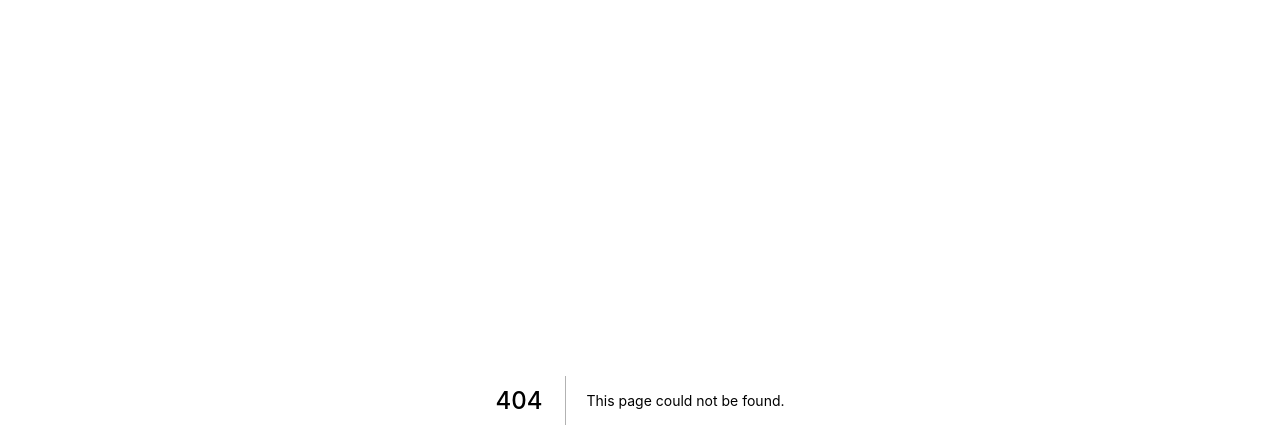
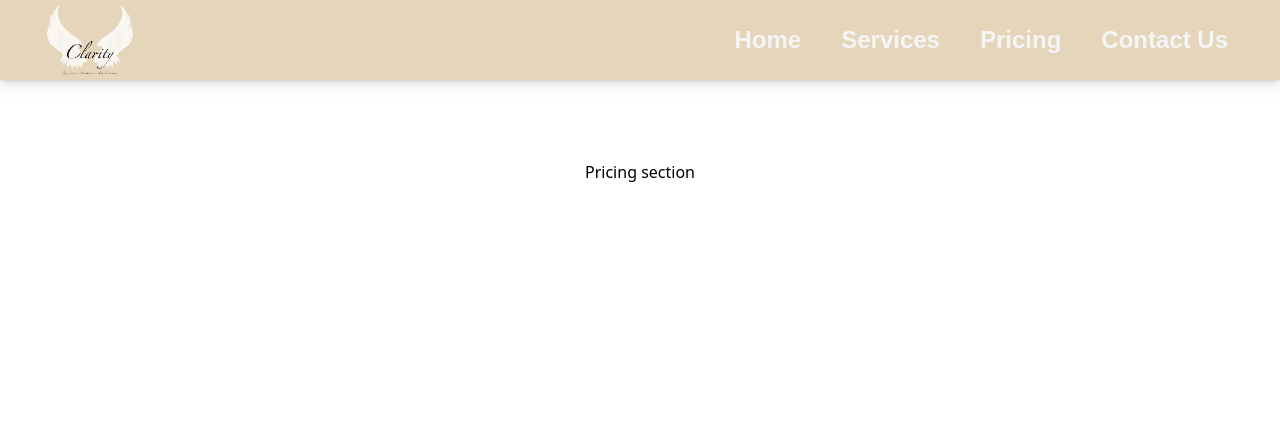
Before and after one commit to xXD3ATHS1R0KeXx/clarityhairdressing-website, a Next.js app: page /pricing in a window 1280 px wide. Before the commit this address had no page. Shown: the top 448 px of the page. Built offline with nearby package versions, Linux system fonts and the light colour scheme; a web font is replaced by a local one.

Commit message:
Updated code
seeing if issue is persistent

```diff
--- a/components/navigationbar.js
+++ b/components/navigationbar.js
@@ -1,6 +1,6 @@
 import React, { useState } from "react";
 import { Transition } from "@headlessui/react";
-import { Link } from "react-scroll";
+import Link from "next/link"
 import Image from 'next/image'
 
 
@@ -19,45 +19,18 @@ export default function Navbar() {
 							</div>
 							<div className="hidden md:block">
 								<div className="ml-10 flex items-baseline space-x-4 font-gayathri font-bold">
-								<Link
-										activeClass="about"
-										to="about"
-										smooth={true}
-										offset={50}
-										duration={500}
-										className="cursor-pointer hover:bg-buttonGold text-offwhite px-3 py-2 rounded-md text-2xl"
-									>
-										About
+									<Link href="/">
+										<a className="cursor-pointer hover:bg-buttonGold text-offwhite px-3 py-2 rounded-md text-2xl">Home</a>
 									</Link>
-									<Link
-										activeClass="services"
-										to="services"
-										smooth={true}
-										offset={50}
-										duration={500}
-										className="cursor-pointer hover:bg-buttonGold text-offwhite px-3 py-2 rounded-md text-2xl"
-									>
-										Services
+									<Link href="">
+										<a className="cursor-pointer hover:bg-buttonGold text-offwhite px-3 py-2 rounded-md text-2xl"> Services </a>
 									</Link>
-                                    <Link
-										activeClass="pricing"
-										to="pricing"
-										smooth={true}
-										offset={50}
-										duration={500}
-										className="cursor-pointer hover:bg-buttonGold text-offwhite px-3 py-2 rounded-md text-2xl"
-									>
-										Pricing
+									<Link href="pricing">
+										<a className="cursor-pointer hover:bg-buttonGold text-offwhite px-3 py-2 rounded-md text-2xl"> Pricing </a>
 									</Link>
-									<Link
-										activeClass="contact"
-										to="contact"
-										smooth={true}
-										offset={50}
-										duration={500}
-										className="cursor-pointer hover:bg-buttonGold text-offwhite px-3 py-2 rounded-md text-2xl"
-									>
-										Contact Us
+
+									<Link href="">
+										<a className="cursor-pointer hover:bg-buttonGold text-offwhite px-3 py-2 rounded-md text-2xl"> Contact Us </a>
 									</Link>
 								</div>
 							</div>
@@ -133,8 +106,6 @@ export default function Navbar() {
 									About us
 								</Link>
 								<Link
-									href="/service"
-									activeClass="services"
 									to="services"
 									smooth={true}
 									offset={50}
@@ -146,7 +117,7 @@ export default function Navbar() {
 								<Link
 									href="/pricing"
 									activeClass="pricing"
-									to="pricing"
+									to="/pricing"
 									smooth={true}
 									offset={50}
 									duration={500}
--- /dev/null
+++ b/pages/pricing.js
@@ -0,0 +1,21 @@
+import Head from "next/head"
+import react from "react"
+import Navbar from "../components/navigationbar"
+import Footer from "../components/footer"
+import Button from "../components/button"
+
+export default function pricing() {
+    return(
+        <div>
+            <Head>
+				<title>Clarity By James Henderson Hairdressing</title>
+				<meta name="description" content="Generated by create next app" />
+				<link rel="icon" href="/pro.ico" />
+			</Head>
+            <Navbar />
+            <div className="flex justify-center items-center pt-40">
+                <h1>Pricing section</h1>
+            </div>
+        </div>
+    )
+}
```
